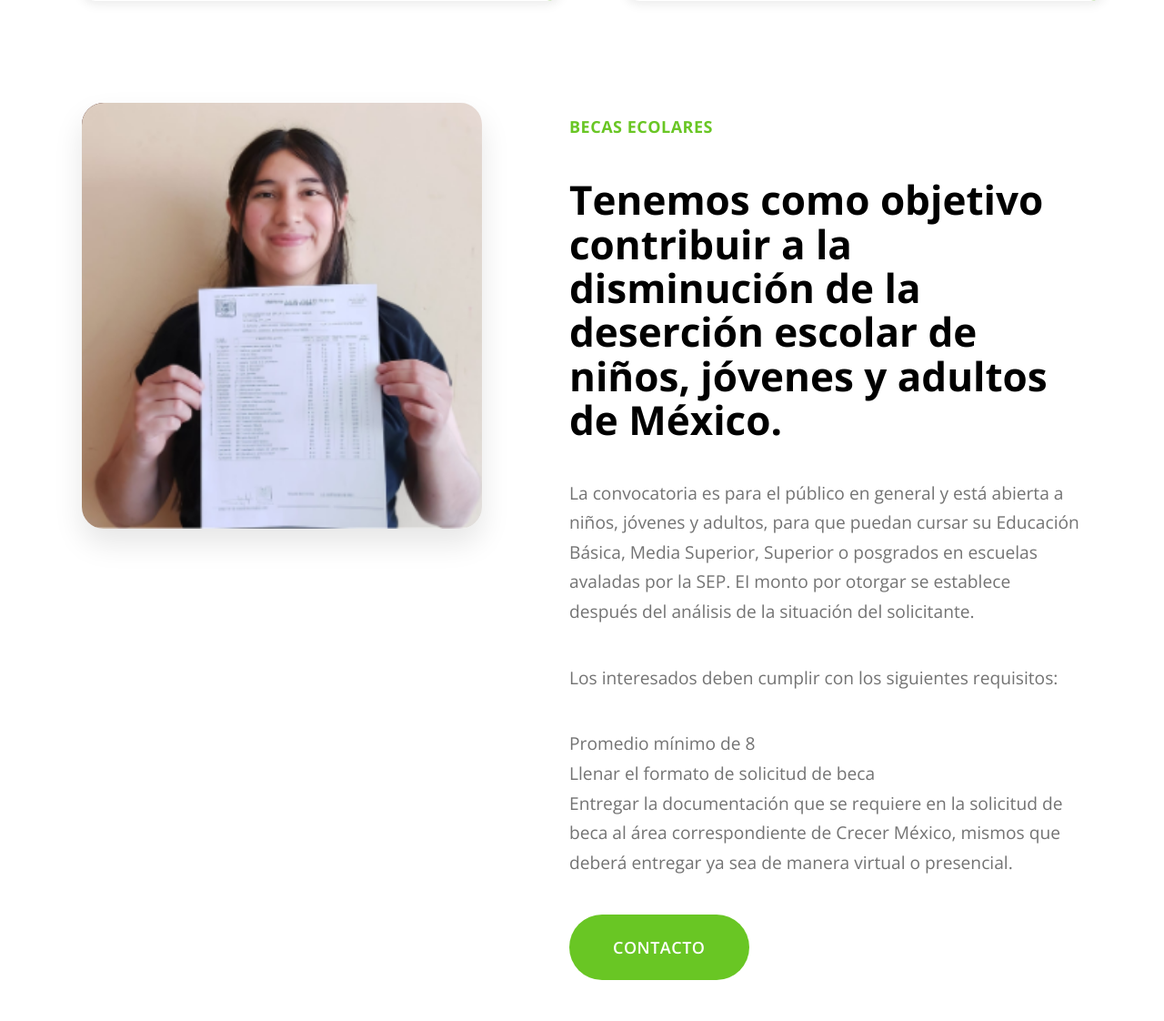
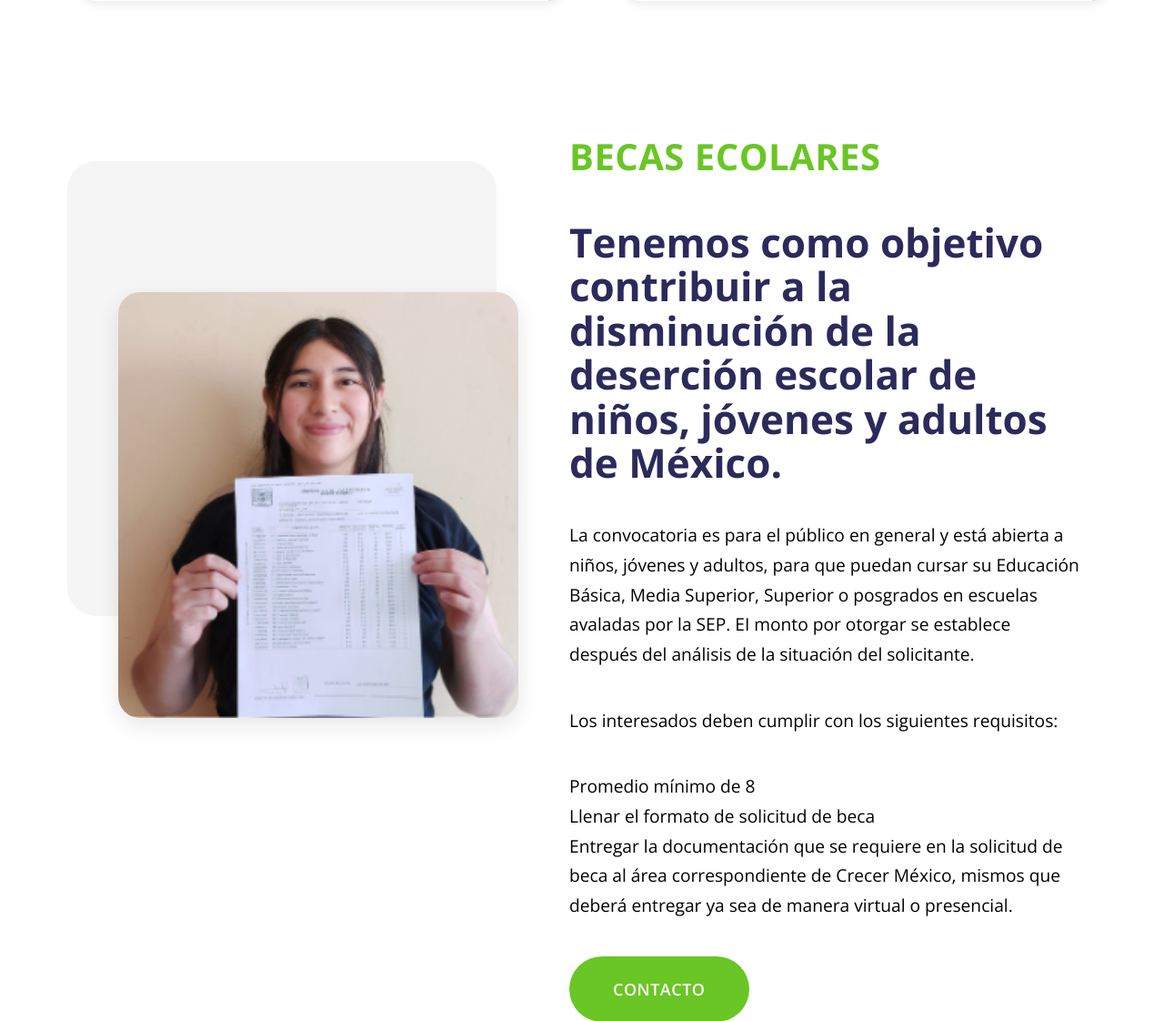
Before and after one commit to Carlos2902/crecer-mexico-pagina-web, a Django app: page /proyectos/ in a window 1280 px wide. Shown: the part 2116-3238 px from the top of the page at 91% size. Run offline with Django 5.2, Linux system fonts and the light colour scheme; data comes from the database, SQL or seed files in the repository; both versions use the stored data as it was after the commit; some libraries are stand-ins or nearby versions.

Commit message:
Se terminó de estilar la sección de becas-imagen para la página de proyectos

```diff
--- a/static/css/projects.css
+++ b/static/css/projects.css
@@ -392,22 +392,21 @@
 .becas-imagen {
   width: 100%;
   max-width: 300px;
-  border-radius: calc(var(--spacing-unit) * 2);
-  overflow: hidden;
-  box-shadow: 0 calc(var(--spacing-unit) * 2) calc(var(--spacing-unit) * 4) rgba(0, 0, 0, 0.1);
   position: relative;
   z-index: 2;
+  margin-top: calc(var(--spacing-unit) * 6); /* Empuja la imagen hacia abajo */
 }
 
+/* Contenedor gris claro con esquinas redondeadas */
 .becas-imagen::before {
   content: '';
   position: absolute;
-  top: calc(var(--spacing-unit) * -3);
-  left: calc(var(--spacing-unit) * -3);
-  width: 100%;
-  height: 100%;
-  background-color: #421414;
-  border-radius: calc(var(--spacing-unit) * 2);
+  top: calc(var(--spacing-unit) * -6); /* Extendemos hacia arriba */
+  left: calc(var(--spacing-unit) * -2);
+  right: calc(var(--spacing-unit) * -2);
+  bottom: calc(var(--spacing-unit) * -4); /* Mantenemos espacio abajo */
+  background-color: #f5f5f5; /* Gris claro */
+  border-radius: calc(var(--spacing-unit) * 3);
   z-index: -1;
 }
 
@@ -415,6 +414,11 @@
   width: 100%;
   height: auto;
   display: block;
+  border-radius: calc(var(--spacing-unit) * 2);
+  box-shadow: 0 calc(var(--spacing-unit) * 1) calc(var(--spacing-unit) * 3) rgba(0, 0, 0, 0.1);
+  position: relative;
+  z-index: 1;
+  transform: translateY(calc(var(--spacing-unit) * 4)); /* Mueve la imagen hacia abajo */
 }
 
 .becas-info {
@@ -434,7 +438,7 @@
 }
 
 .becas-info h3 {
-  color: var(--color-primary-black);
+  color: var(--color-primary-dark-blue);
   font-family: var(--font-family-sans);
   font-weight: var(--font-weight-bold);
   font-size: 1.75rem;
@@ -443,7 +447,7 @@
 }
 
 .becas-info p {
-  color: var(--color-secondary-gray);
+  color: var(--color-primary-black);
   font-family: var(--font-family-sans);
   font-weight: var(--font-weight-regular);
   font-size: 1rem;
@@ -497,7 +501,7 @@
 /* Tablets - Pantallas medianas */
 @media (min-width: 768px) {
   .becas_escolares {
-    padding: calc(var(--spacing-unit) * 8) 0;
+    padding: calc(var(--spacing-unit) * 9) 0;
   }
 
   .becas_escolares .container {
@@ -513,11 +517,14 @@
   .becas-imagen {
     flex: 0 0 45%;
     max-width: none;
+    margin-top: calc(var(--spacing-unit) * 8); /* Más margen en tablets */
   }
 
   .becas-imagen::before {
-    top: calc(var(--spacing-unit) * -4);
-    left: calc(var(--spacing-unit) * -4);
+    top: calc(var(--spacing-unit) * -8); /* Más espacio arriba en tablets */
+    left: calc(var(--spacing-unit) * -3);
+    right: calc(var(--spacing-unit) * -3);
+    bottom: calc(var(--spacing-unit) * -5);
   }
 
   .becas-info {
@@ -526,12 +533,12 @@
   }
 
   .becas-info h2 {
-    font-size: 1.25rem;
+    font-size: 2rem;
     margin-bottom: calc(var(--spacing-unit) * 1.5);
   }
 
   .becas-info h3 {
-    font-size: 2rem;
+    font-size: 1.5rem;
     margin-bottom: calc(var(--spacing-unit) * 3);
   }
 
@@ -558,13 +565,20 @@
 
   .becas-imagen {
     flex: 0 0 40%;
-    border-radius: calc(var(--spacing-unit) * 3);
+    margin-top: calc(var(--spacing-unit) * 10); /* Más margen en desktop */
   }
 
   .becas-imagen::before {
-    top: calc(var(--spacing-unit) * -5);
-    left: calc(var(--spacing-unit) * -5);
+    top: calc(var(--spacing-unit) * -10); /* Más espacio arriba en desktop */
+    left: calc(var(--spacing-unit) * -4);
+    right: calc(var(--spacing-unit) * -4);
+    bottom: calc(var(--spacing-unit) * -6);
+    border-radius: calc(var(--spacing-unit) * 4);
+  }
+
+  .becas-imagen img {
     border-radius: calc(var(--spacing-unit) * 3);
+    transform: translateY(calc(var(--spacing-unit) * 5)); /* Más desplazamiento en tablets */
   }
 
   .becas-info {
@@ -573,11 +587,11 @@
   }
 
   .becas-info h2 {
-    font-size: 1.125rem;
+    font-size: 2.5rem;
   }
 
   .becas-info h3 {
-    font-size: 2.5rem;
+    font-size: 2rem;
     line-height: 1.1;
     margin-bottom: calc(var(--spacing-unit) * 4);
   }
@@ -602,12 +616,34 @@
     padding: calc(var(--spacing-unit) * 3) calc(var(--spacing-unit) * 6);
     border-radius: calc(var(--spacing-unit) * 8);
   }
-}
+}/* SOLUCIÓN PARA MOVER LA IMAGEN HACIA ABAJO (CENTRADA CON EL TEXTO) */
 
-/* Pantallas extra grandes */
+/* Cambios en pantallas grandes (1200px+) */
 @media (min-width: 1200px) {
+
+  /* Permitir que la imagen salga del contenedor */
+  .becas-imagen {
+    overflow: visible; /* Permite que la imagen sobresalga del contenedor gris */
+    position: relative;
+  }
+
+  /* Mover la imagen hacia ABAJO con translateY positivo */
+  .becas-imagen img {
+    transform: translateY(calc(var(--spacing-unit) * 16)) translateX(calc(var(--spacing-unit) * 5)); /* Más hacia la derecha */
+    position: relative;
+    z-index: 10; /* Por encima del contenedor gris */
+  }
+
+  /* Ajustar el contenedor gris - más espacio arriba, menos abajo */
+  .becas-imagen::before {
+    top: calc(var(--spacing-unit) * -2); /* Más espacio arriba del contenedor gris */
+    left: calc(var(--spacing-unit) * -2);
+    right: calc(var(--spacing-unit) * -2);
+    bottom: calc(var(--spacing-unit) * -2); /* Menos espacio abajo */
+  }
+
   .becas_escolares {
-    padding: calc(var(--spacing-unit) * 12) 0;
+    padding: calc(var(--spacing-unit) * 12) 0; /* Padding normal */
   }
 
   .becas-content {
```
Also changed, not shown: db.sqlite3.
